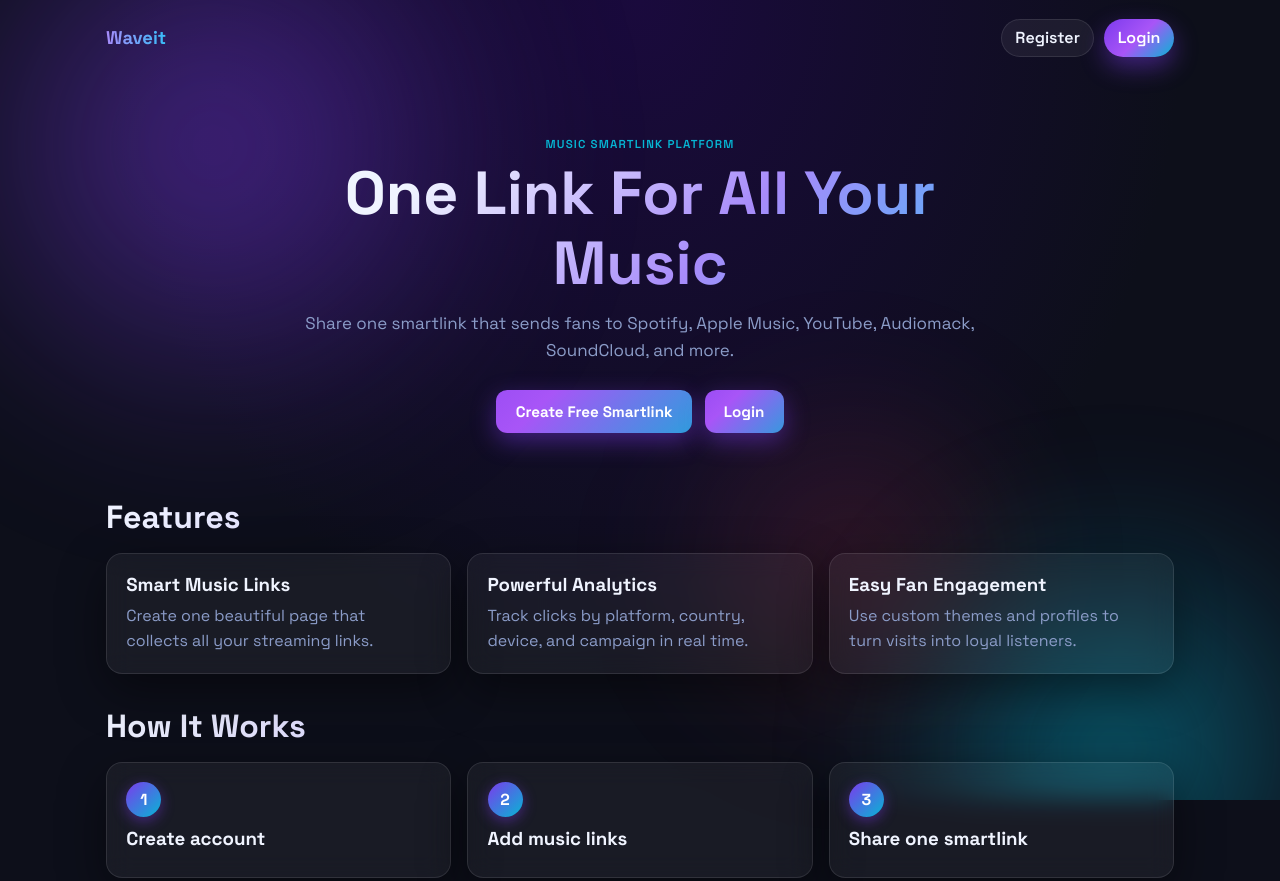
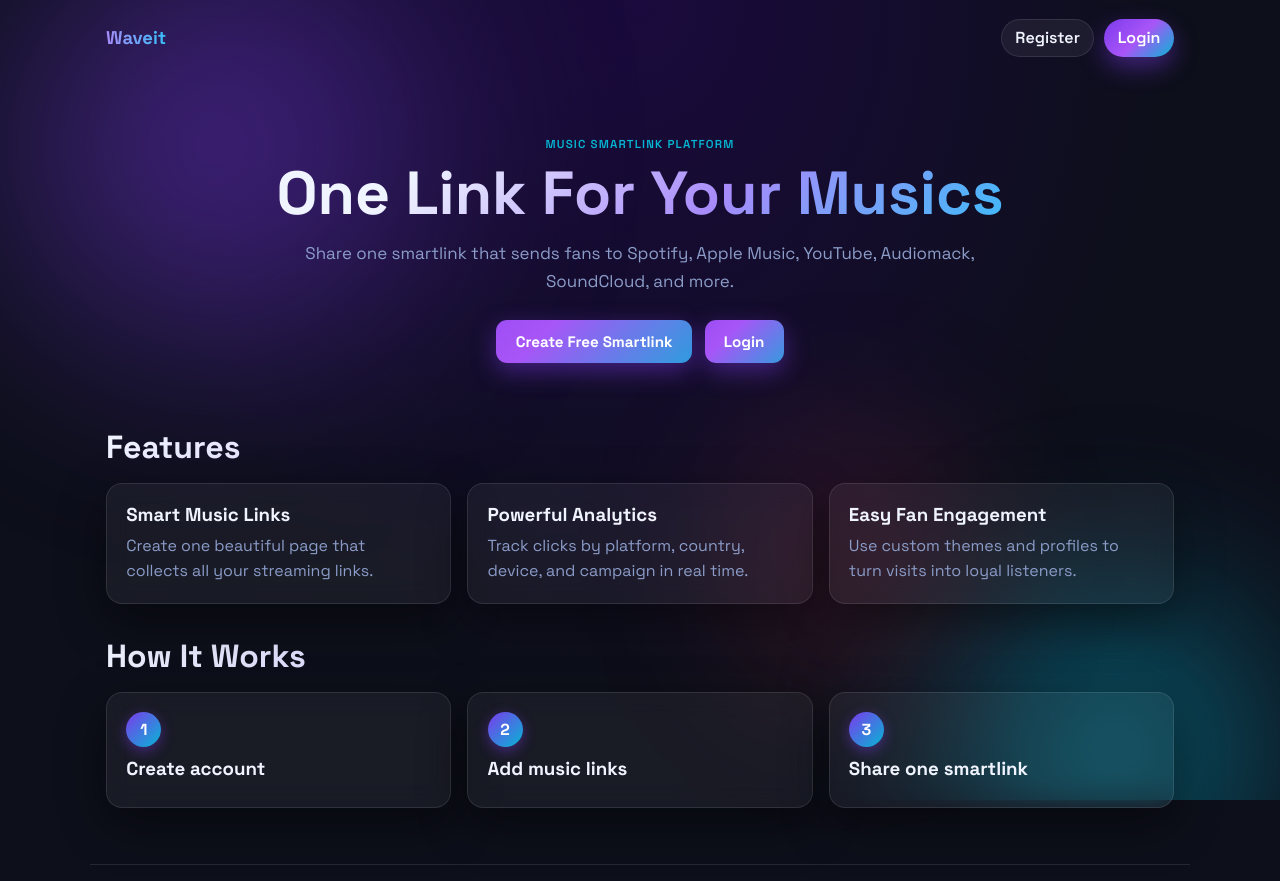
Before and after one commit to Mikedore3103/Waveit-smartlink, a plain HTML site: page index.html in a window 1280 px wide. Shown: the top 881 px of the page. Drawn offline with Linux system fonts and the light colour scheme.

Commit message:
march 26

```diff
--- a/index.html
+++ b/index.html
@@ -23,7 +23,7 @@
   <main>
     <section class="landing-hero">
       <p class="eyebrow">Music Smartlink Platform</p>
-      <h1>One Link For All Your Music</h1>
+      <h1>One Link For Your Musics</h1>
       <p class="landing-subtext">
         Share one smartlink that sends fans to Spotify, Apple Music, YouTube, Audiomack, SoundCloud, and more.
       </p>
```
